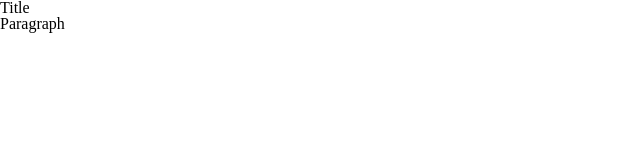
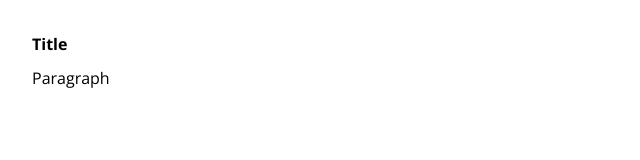
Before and after one commit to camero2734/330Project1, a plain HTML site: page index.html in a window 1280 px wide. Shown: the whole page, without its empty margins (0-640 px from the left). Drawn offline with nearby package versions, Linux system fonts and the light colour scheme.

Commit message:
Add basic css

```diff
--- a/index.html
+++ b/index.html
@@ -5,6 +5,8 @@
         <meta charset="UTF-8">
         <title>Cameron Haley : Project One</title>
         <link rel="stylesheet" href="style.css">
+
+        <link href="https://fonts.googleapis.com/css?family=Open+Sans:300,400,400i,700,800&display=swap&subset=latin-ext" rel="stylesheet">
     </head>
     <body>
         <h1>
--- a/style.css
+++ b/style.css
@@ -4,4 +4,20 @@
 */
 a,abbr,acronym,address,applet,article,aside,audio,b,big,blockquote,body,canvas,caption,center,cite,code,dd,del,details,dfn,div,dl,dt,em,embed,fieldset,figcaption,figure,footer,form,h1,h2,h3,h4,h5,h6,header,hgroup,html,i,iframe,img,ins,kbd,label,legend,li,mark,menu,nav,object,ol,output,p,pre,q,ruby,s,samp,section,small,span,strike,strong,sub,summary,sup,table,tbody,td,tfoot,th,thead,time,tr,tt,u,ul,var,video{margin:0;padding:0;border:0;font-size:100%;font:inherit;vertical-align:baseline}article,aside,details,figcaption,figure,footer,header,hgroup,menu,nav,section{display:block}html{line-height:1}body{line-height:inherit;}ol,ul{list-style:none}blockquote,q{quotes:none}blockquote:after,blockquote:before,q:after,q:before{content:'';content:none}table{border-collapse:collapse;border-spacing:0}
 
+/* Font import */
+/* @import url('https://fonts.googleapis.com/css?family=Open+Sans:300,400,400i,700,800&display=swap&subset=latin-ext'); */
+
+
 /* Begin site styles... */
+
+html {
+    font-family: "Open Sans";
+    font-size: 1em;
+    line-height: 1.5em;
+    margin: 2em 2em 2em 2em;
+}
+
+h1, h2, h3, h4, h5, h6 {
+    margin-bottom: 0.6em;
+    font-weight: bold;
+}
```
